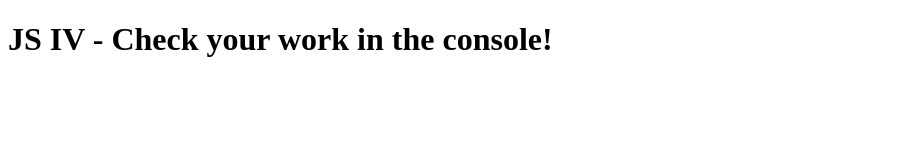
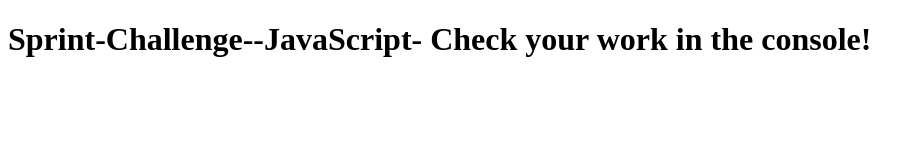
Before and after one commit to bloominstituteoftechnology/Sprint-Challenge--JavaScript, a plain HTML site: page challenges/index.html in a window 1280 px wide. Shown: the whole page, without its empty margins (0-923 px from the left). Drawn offline with Linux system fonts and the light colour scheme.

Commit message:
Changed content of index.html to match Sprint name

```diff
--- a/challenges/index.html
+++ b/challenges/index.html
@@ -14,6 +14,6 @@
 </head>
 
 <body>
-  <h1>JS IV - Check your work in the console!</h1>
+  <h1>Sprint-Challenge--JavaScript- Check your work in the console!</h1>
 </body>
 </html>
```
